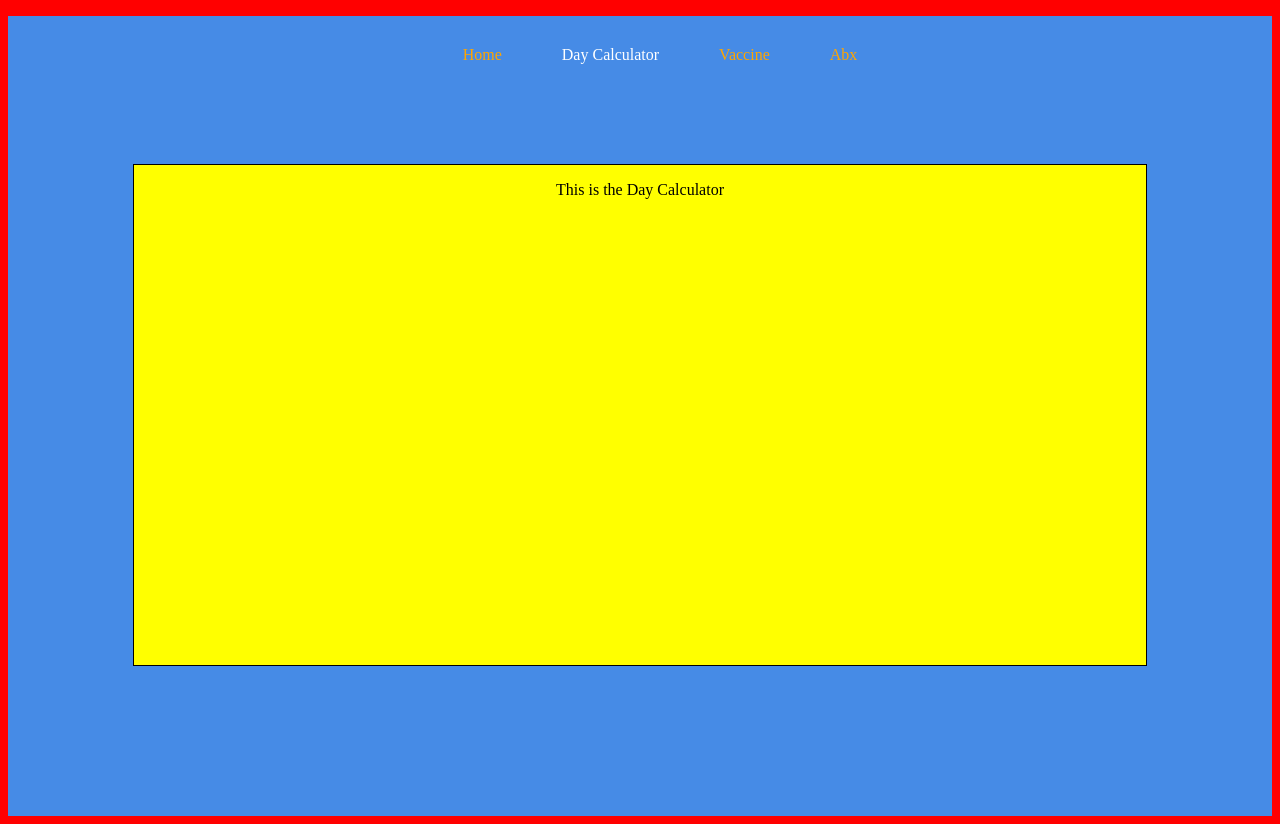
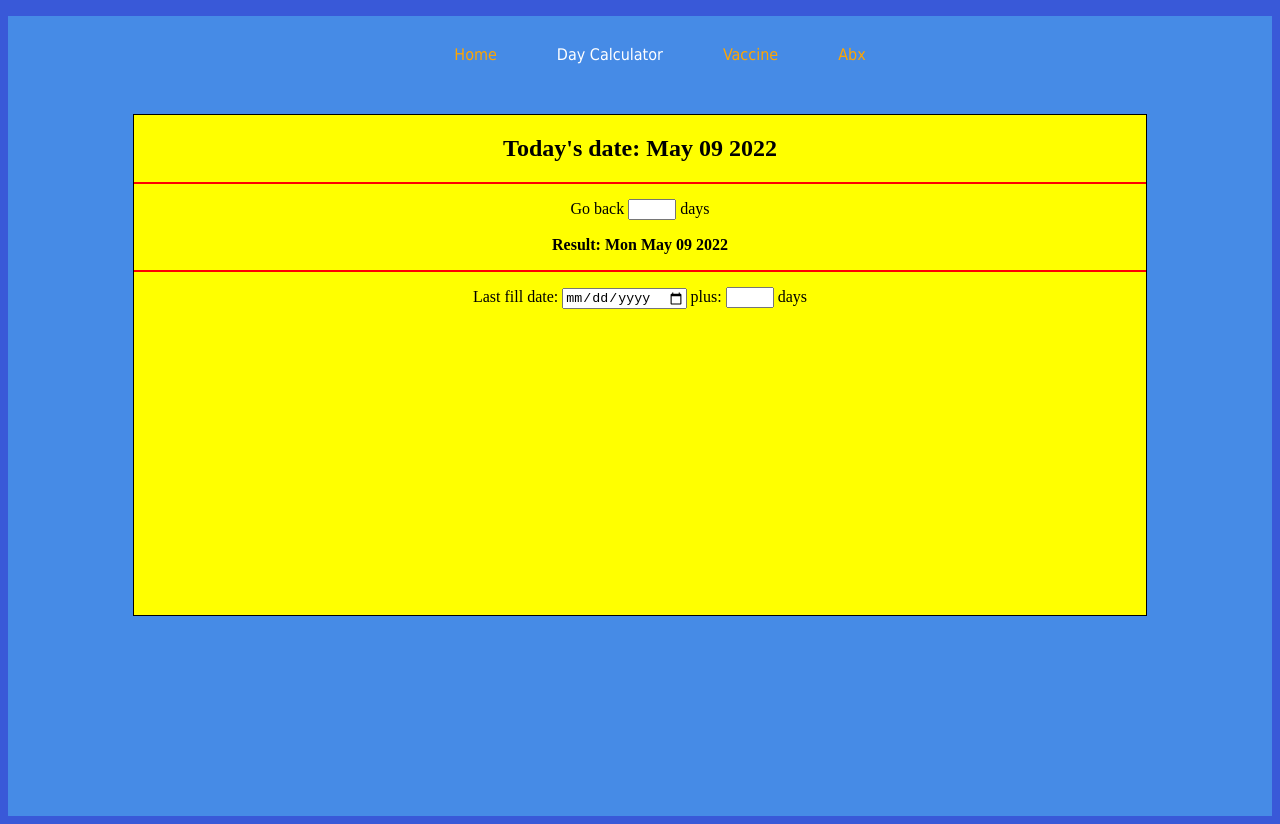
Before and after one commit to icyparkinson/rx-react, a React (Create React App) app: page /daycalc in a window 1280 px wide. Built offline with nearby package versions, Linux system fonts and the light colour scheme.

Commit message:
Added Backdate calculator

```diff
--- a/public/index.html
+++ b/public/index.html
@@ -10,7 +10,7 @@
     />
     <title>Rx Buddy</title>
   </head>
-  <body style="background-color: red">
+  <body style="background-color: rgb(57, 89, 216)">
     <noscript>You need to enable JavaScript to run this app.</noscript>
     <div id="root"></div>
 
--- a/src/App.css
+++ b/src/App.css
@@ -2,7 +2,7 @@
   box-sizing: border-box;
   margin: 0;
   padding: 0;
-  font-family: sans-serif;
+  font-family: Arial, Helvetica, sans-serif;
   background-color: rgb(70, 139, 230);
   color: rgb(43, 41, 64);
 }
--- a/src/components/DayCalc.js
+++ b/src/components/DayCalc.js
@@ -1,8 +1,42 @@
-import React from "react"
+import React, { useState } from "react"
 
 const DayCalc = () => {
+    //Easy day to ms converter for math later
+    const convertDayToMs = (num) => {
+        return num * 86400000
+    }
+
+    const today = new Date()
+
+    const [backDate, setDate] = useState("")
+
+    //Link the input so that it can be changed when values are entered
+    const handleBackDate = ({ target }) => {
+        const newDate = target.value
+        setDate(newDate)
+    }
+
+
     return(
-        <p>This is the Day Calculator</p>
+        <div>
+            <h1>Today's date: {Date(Date.now()).toString().substr(4, 11)}</h1>
+
+            <section style= {{borderTop: "2px solid red", height: "15px"}}></section>
+
+            <span>Go back </span>
+            <input onChange = {handleBackDate} value = {backDate} style = {{width: "40px"}}></input>
+            <span> days</span>
+            <p style = {{fontWeight: "bold"}}>Result: { (new Date(today.getTime() - convertDayToMs(backDate))).toDateString()  }</p>
+
+            <section style= {{borderTop: "2px solid red", height: "15px"}}></section>
+
+            <span> Last fill date: </span>
+            <input type = "date"></input>
+            <span> plus: </span>
+            <input style = {{width: "40px"}}></input>
+            <span> days</span>
+
+        </div>
     )
 }
 
--- a/src/components/NavBar.js
+++ b/src/components/NavBar.js
@@ -10,6 +10,7 @@ const StyledLink = styled.ul`
 
     .navbarItem{
         text-decoration: none;
+        font-family: Tahoma;
         color: orange;
         padding: 0 30px;
         line-height: 5px;
@@ -74,15 +75,4 @@ const NavBar = () => {
 }
 
 
-const navStyle = {
-    display: "flexbox",
-    textAlign: "center",
-    marginTop: "30px",
-}
-
-const navListStyle = {
-    display: "inline",
-    padding: "25px",
-}
-
 export default NavBar
--- a/src/components/WorkSpace.js
+++ b/src/components/WorkSpace.js
@@ -1,5 +1,5 @@
 import React from "react"
-import { BrowserRouter as Router, Routes, Route } from "react-router-dom"
+import { Routes, Route } from "react-router-dom"
 import Home from "./Home"
 import DayCalc from "./DayCalc"
 import Vaccine from "./Vaccine"
@@ -26,7 +26,7 @@ const workSpaceStyle = {
     border: "1px solid black",
     width: "80%",
     height: "500px",
-    margin: "100px auto",
+    margin: "50px auto",
     backgroundColor: "yellow"
 }
 
```
